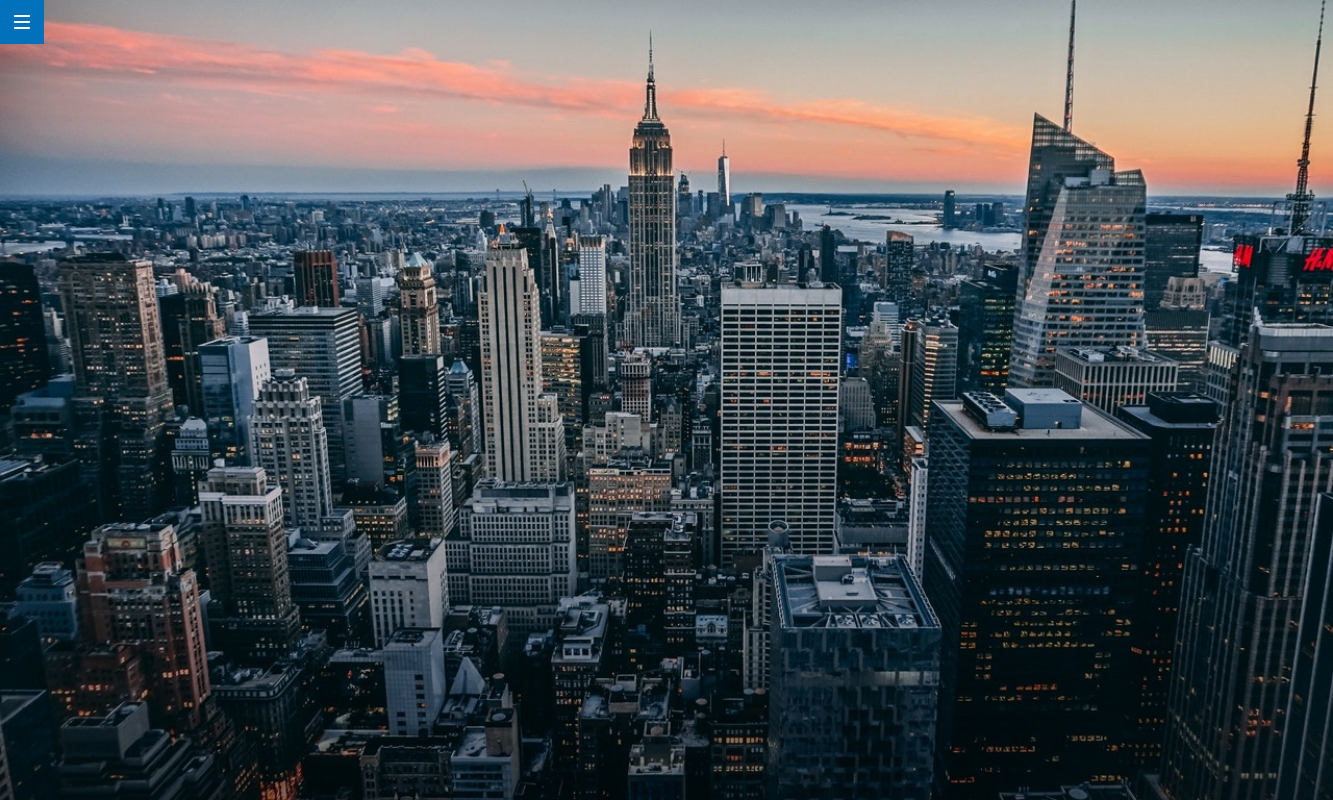
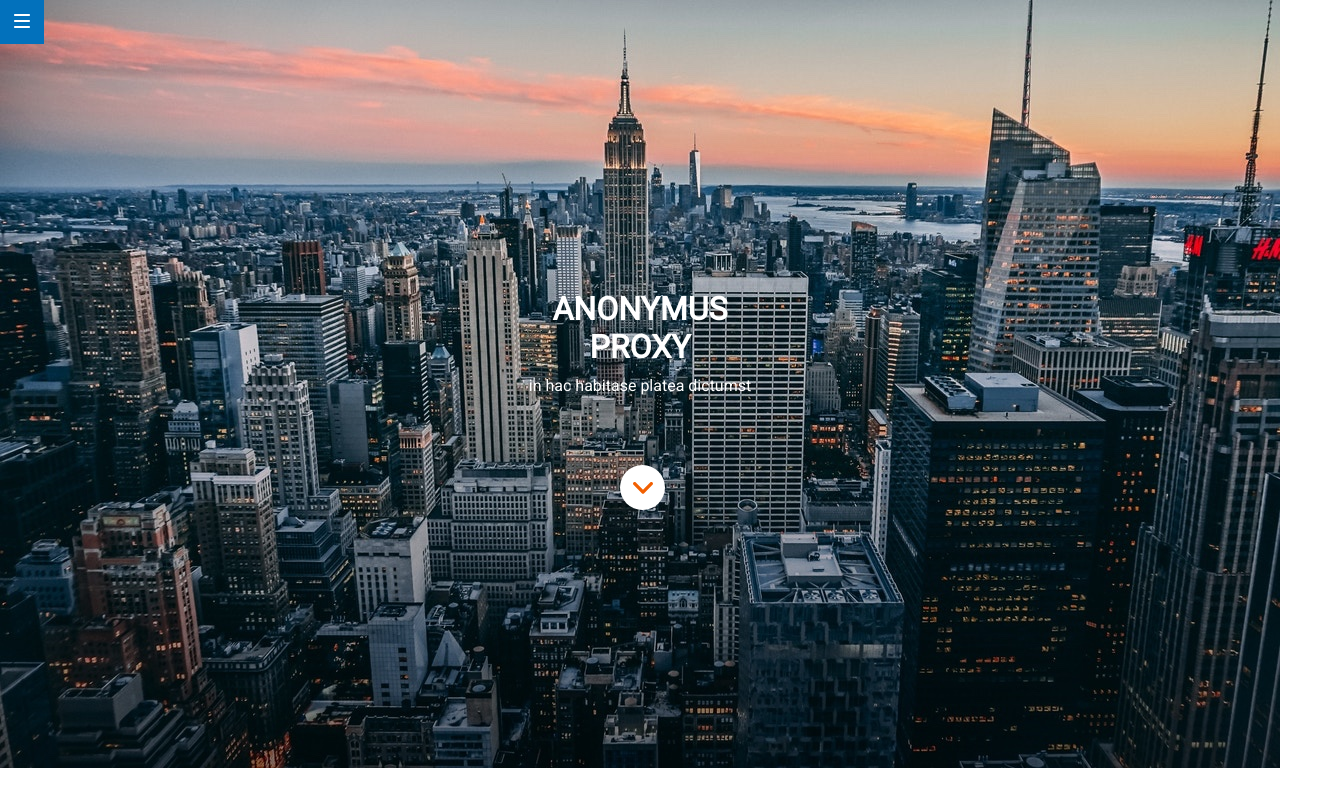
Before and after one commit to Adalab/modulo-1-evaluacion-final-Rouseta, a website: page src/html/index.html in a window 1280 px wide. Shown: the whole page, 1333 px wide, since content can reach past the window. Drawn offline with nearby package versions, Linux system fonts and the light colour scheme; files that its build step writes are made by us from their sources; files whose address does not match are found by name.

Commit message:
driving me nuts

```diff
--- a/src/html/partials/header.html
+++ b/src/html/partials/header.html
@@ -1,8 +1,14 @@
 <header class="header">
-  <div class="picture">
-    <img src="./assets/images/cover.jpg" alt="buildings" title="cover" />
-    <div class="menu">
-      <img src="./assets/images/ico-menu.svg" />
-    </div>
+  <div class="hero">
+    <h1 class="title">ANONYMUS PROXY</h1>
+    <p class="paragraph">in hac habitase platea dictumst</p>
+  </div>
+  <div class="menu">
+    <a href="https://adalab.es/" title="Adalab">
+      <img src="./assets/images/ico-menu.svg"
+    /></a>
+  </div>
+  <div class="icon">
+    <img class="arrow" src="./assets/images/ico-scroll-down.svg" />
   </div>
 </header>
--- a/src/html/partials/main.html
+++ b/src/html/partials/main.html
@@ -0,0 +1,4 @@
+<main>
+  <section></section>
+  <section></section>
+</main>
--- a/src/js/main.js
+++ /dev/null
@@ -1,3 +0,0 @@
-'use strict';
-
-console.log('>> Ready :)');
--- a/src/scss/layout/_header.scss
+++ b/src/scss/layout/_header.scss
@@ -1,24 +1,48 @@
-header {
+.header {
   display: flex;
-  width: 100vw;
+  flex-direction: column;
+  justify-content: center;
+  /*position: fixed;*/
+  width: 100%;
   height: 100vh;
+
+  background-image: url(../images/cover.jpg);
+  background-repeat: no-repeat;
+  color: white;
+  font-family: "Roboto", sans-serif;
 }
-.picture {
-  position: relative;
+.hero {
   display: flex;
-  width: 100vw;
-  height: 100vh;
-  flex-direction: row;
-  justify-content: flex-start;
+  flex-direction: column;
+  justify-content: center;
+  align-items: center;
+  margin-bottom: 70px;
 }
+.title {
+  width: 500px;
+  text-align: center;
+  word-spacing: 100vw;
+  font-size: 42;
+  margin-bottom: 10px;
+}
+
 .menu {
   display: flex;
   width: 44px;
   height: 44px;
   background-color: #0271bc;
   position: fixed;
-  left: 0px;
+  top: 0px;
   flex-direction: row;
   justify-content: center;
   align-items: center;
 }
+.icon {
+  background-color: white;
+  height: 45px;
+  width: 45px;
+  border-radius: 22.5px;
+  text-align: center;
+  line-height: 47px;
+  transform: translateX(620px);
+}
--- a/src/scss/main.scss
+++ b/src/scss/main.scss
@@ -7,7 +7,6 @@
 @import 'core/reset';
 @import 'components/code';
 @import 'components/links';*/
-@import "layout/page";
+
 @import "layout/header";
 @import "layout/footer";
-@import "pages/index";
```
Also changed, not shown: src/images/ico-arrow.svg (added), src/images/ico-scroll-down.svg (added).
